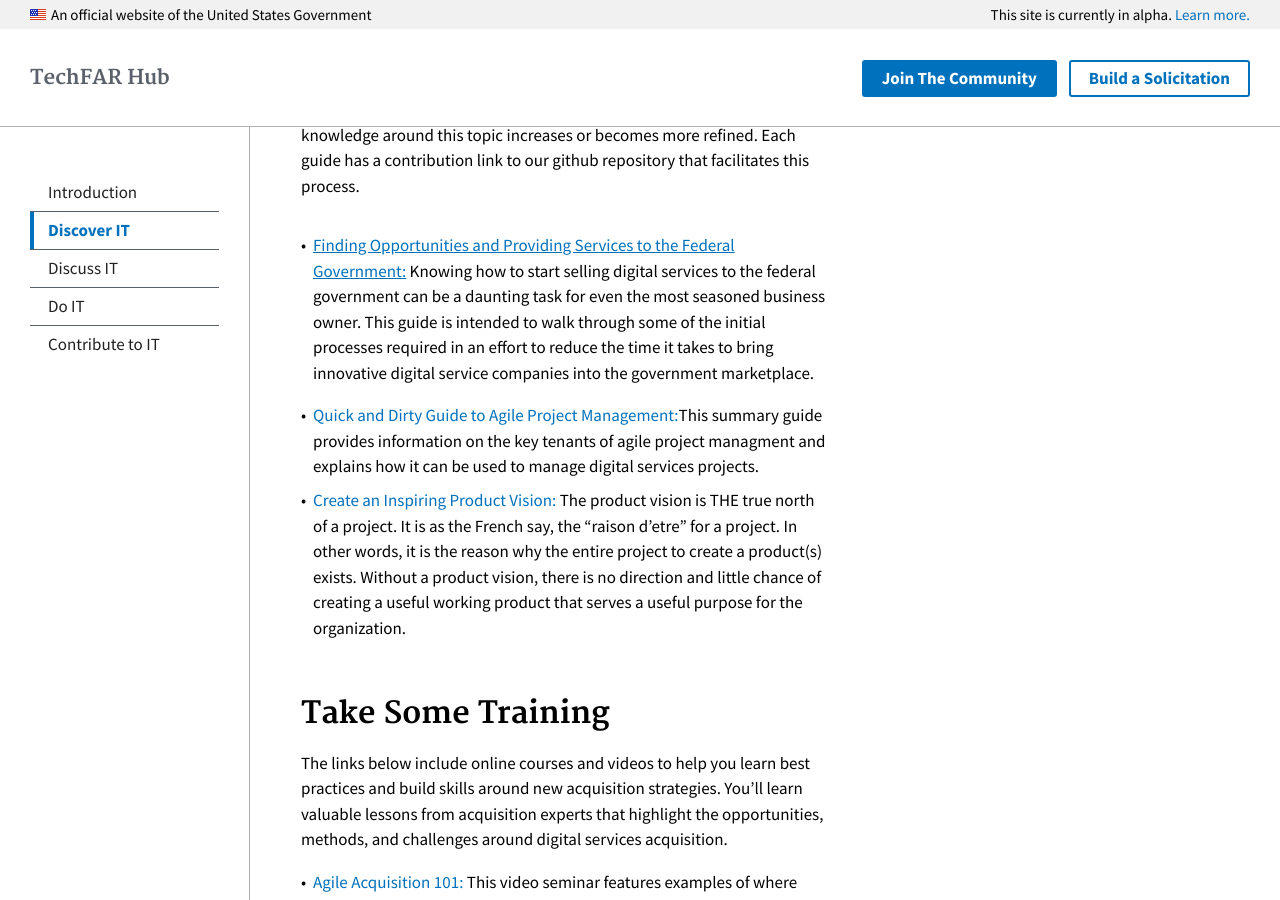
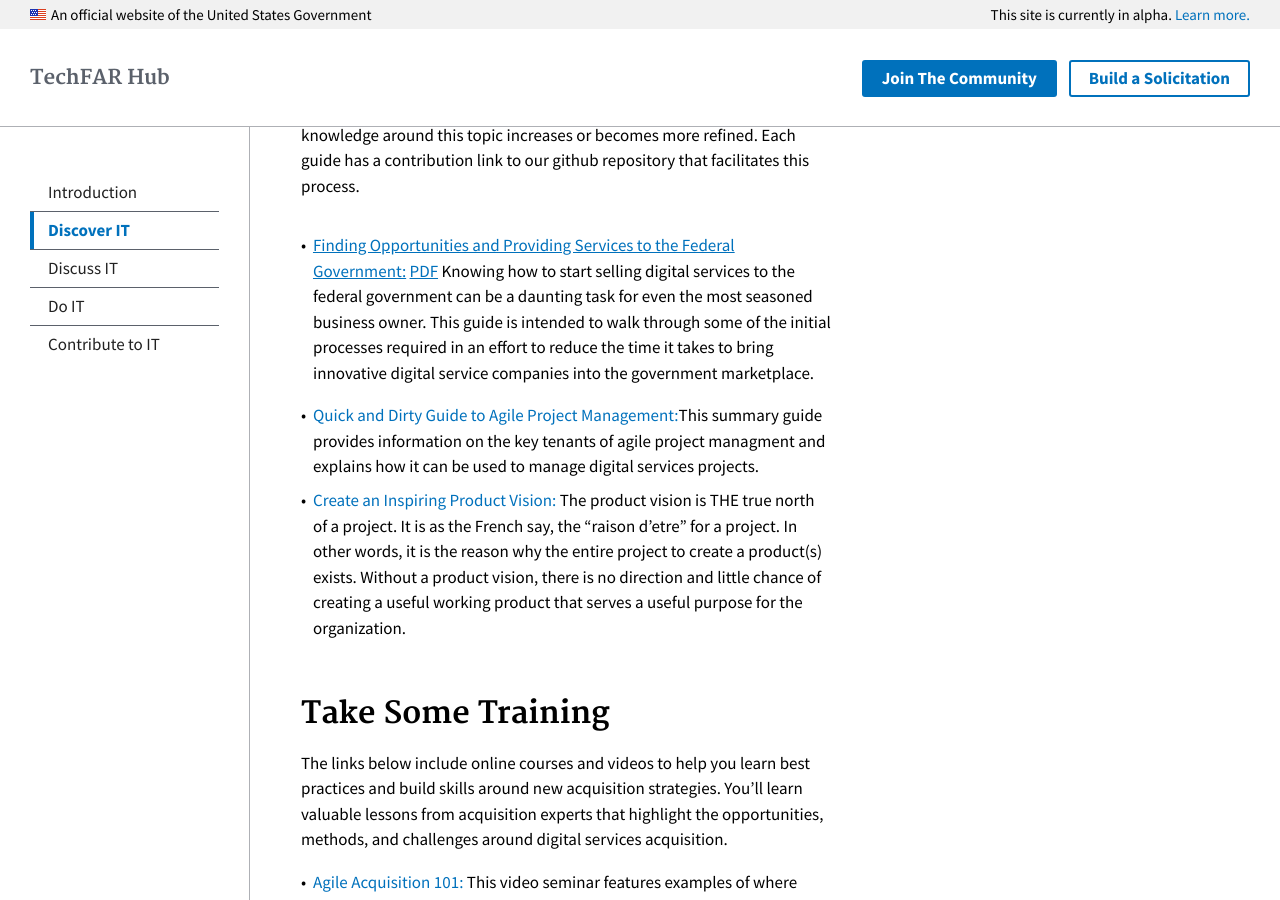
Before and after one commit to usds/techfar-hub, a Jekyll site: the page built from _topics/1_discover-it.md, in a window 1280 px wide and 900 px high, scrolled down 704 px. Built offline with Jekyll 4.4.1, drawn with Linux system fonts in a browser that asks for light colours.

Commit message:
Update 1_discover-it.md

```diff
--- a/_topics/1_discover-it.md
+++ b/_topics/1_discover-it.md
@@ -18,7 +18,7 @@
 
 These Procurement Field Guides are intended to help participants in the government acquisition community with general knowledge, tips and tricks, or common practice methods that will help implement digital service strategies. These are living documents, not policy or procedure. We encourage crowdsourcing and contribution to these guides as the body of knowledge around this topic increases or becomes more refined. Each guide has a contribution link to our github repository that facilitates this process.
 
-- [Finding Opportunities and Providing Services to the Federal Government:](https://techfarhub.cio.gov/assets/files/ContractorHowToGuide_I_1.pdf){:target="_blank"} Knowing how to start selling digital services to the federal government can be a daunting task for even the most seasoned business owner. This guide is intended to walk through some of the initial processes required in an effort to reduce the time it takes to bring innovative digital service companies into the government marketplace.
+- [Finding Opportunities and Providing Services to the Federal Government:](https://github.com/usds/techfar-hub/blob/master/docs/Finding-Opportunities-and-Providing-Services-to-the-Federal-Government-Guide.md) [PDF](https://techfarhub.cio.gov/assets/files/ContractorHowToGuide_I_1.pdf){:target="_blank"} Knowing how to start selling digital services to the federal government can be a daunting task for even the most seasoned business owner. This guide is intended to walk through some of the initial processes required in an effort to reduce the time it takes to bring innovative digital service companies into the government marketplace.
 
 - [Quick and Dirty Guide to Agile Project Management:](https://techfarhub.cio.gov/assets/files/Quick and Dirty Skinny on Agile Software Development-I2.pdf){:target="_blank"}This summary guide provides information on the key tenants of agile project managment and explains how it can be used to manage digital services projects.
 - [Create an Inspiring Product Vision:](https://techfarhub.cio.gov/assets/files/CreateAnInspritingProductVisionF.pdf){:target="_blank"} The product vision is THE true north of a project. It is as the French say, the “raison d’etre” for a project. In other words, it is the reason why the entire project to create a product(s) exists. Without a product vision, there is no direction and little chance of creating a useful working product that serves a useful purpose for the organization.
```
